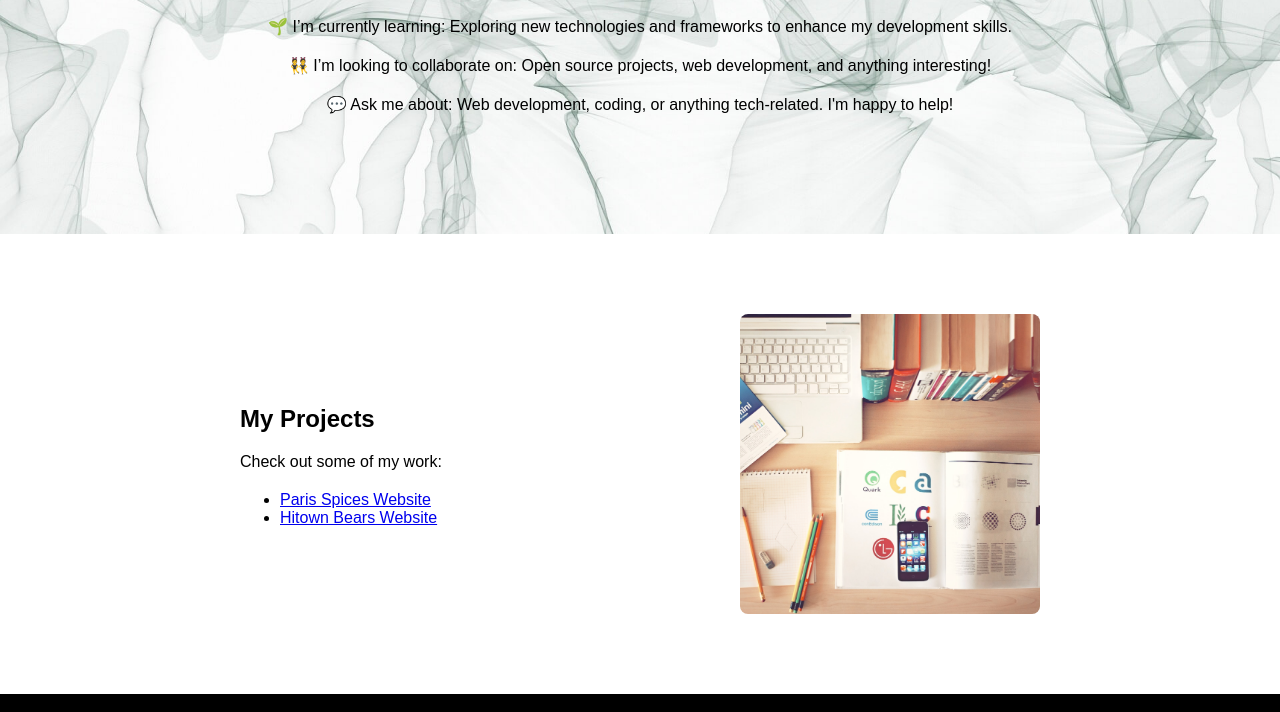
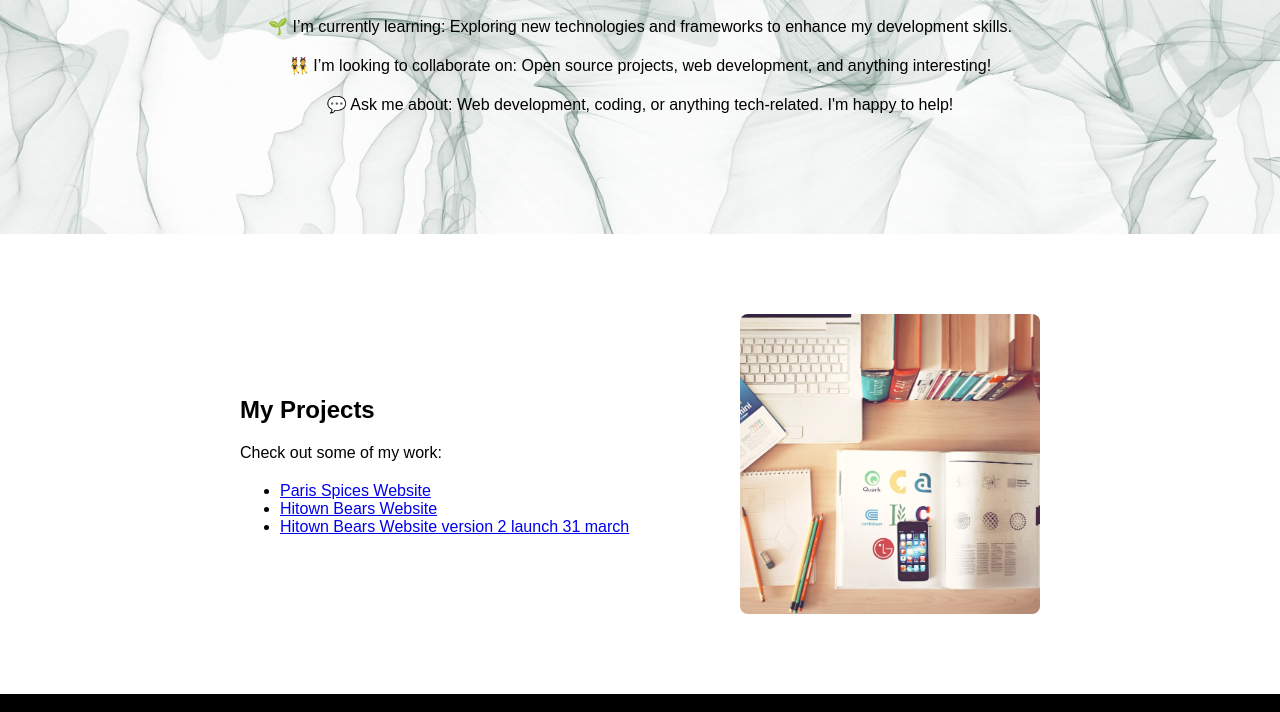
Before and after one commit to dixitk941/myportfolio, a plain HTML site: page index.htm in a window 1280 px wide. Shown: the part 647-1359 px from the top of the page. Drawn offline with nearby package versions, Linux system fonts and the light colour scheme; a script that the page names is missing.

Commit message:
Update index.htm

```diff
--- a/index.htm
+++ b/index.htm
@@ -55,6 +55,7 @@
                     <ul>
                         <li><a href="https://www.parisspices.com" target="_blank">Paris Spices Website</a></li>
                         <li><a href="https://hitownbear.web.app" target="_blank">Hitown Bears Website</a></li>
+                        <li><a href="https://hitownbear.live" target="_blank">Hitown Bears Website version 2 launch 31 march</a></li>
                     </ul>
                 </div>
                 <div class="portfolio-image"></div>
```
